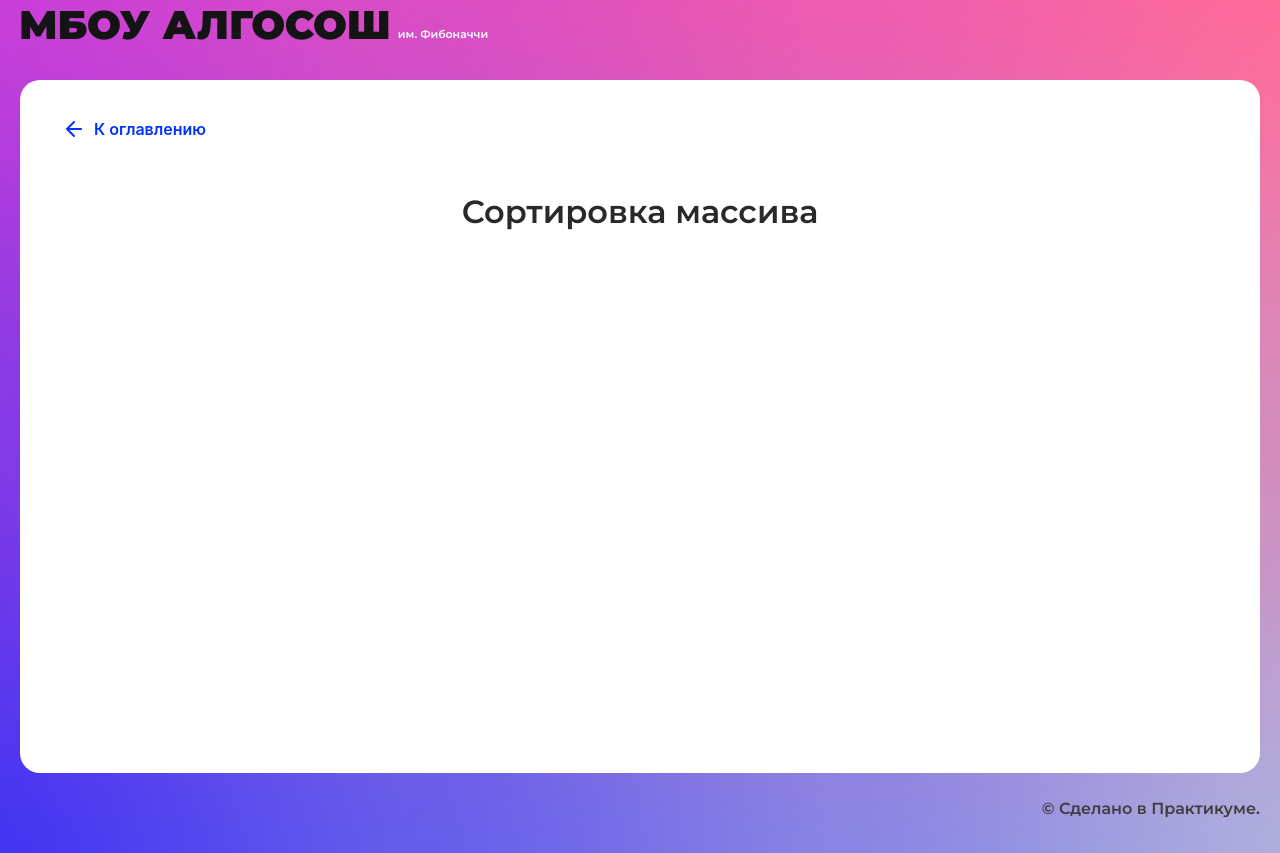
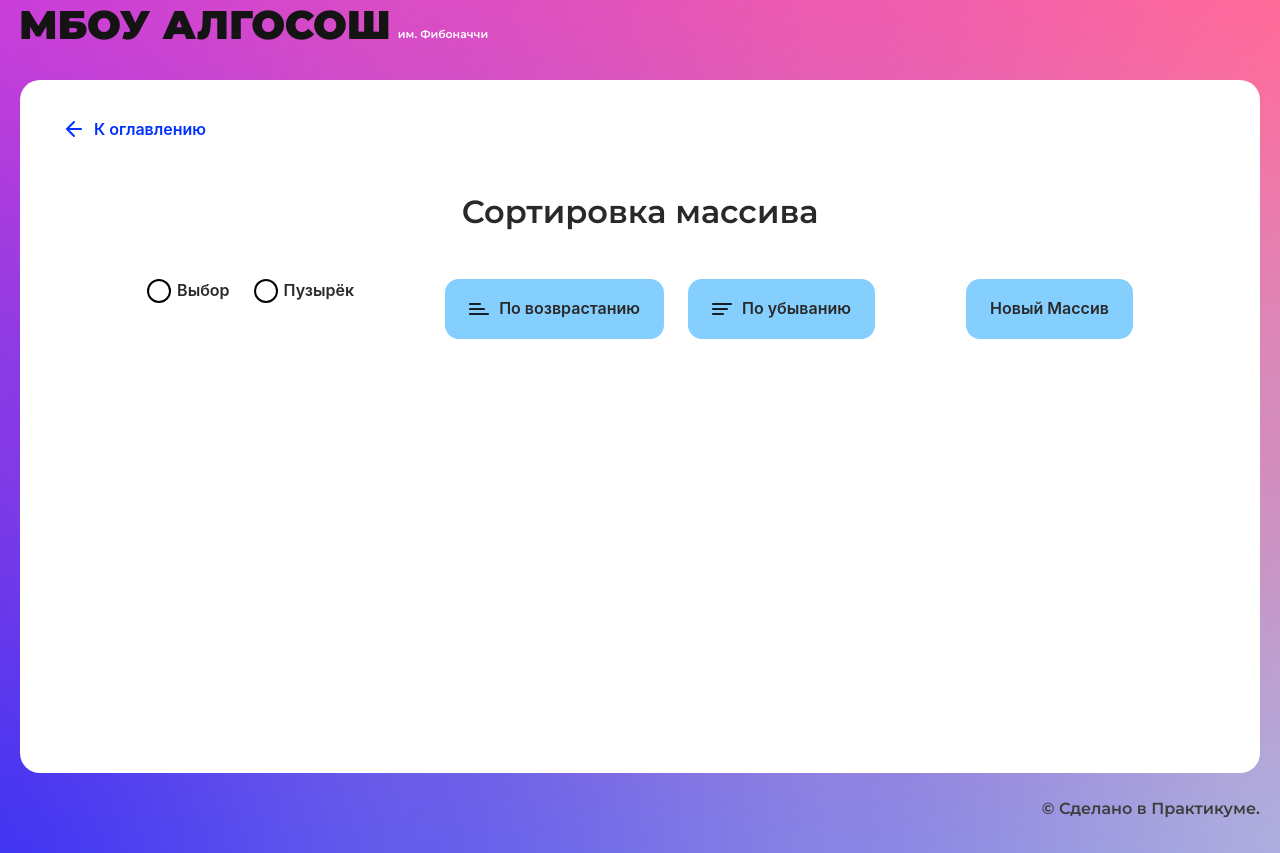
Before and after one commit to loown101/algorithms, a React (Create React App) app: page /sorting in a window 1280 px wide. Built offline with nearby package versions, Linux system fonts and the light colour scheme.

Commit message:
feat: sort page

```diff
--- /dev/null
+++ b/src/components/sorting-page/sorting-page.module.css
@@ -0,0 +1,36 @@
+.form {
+  max-width: 1200px;
+  width: 100%;
+
+  margin: 0 auto;
+}
+
+.inputContainer {
+  display: flex;
+  justify-content: space-evenly;
+
+  width: 100%;
+
+  margin: 0 auto;
+
+  margin-bottom: 48px;
+}
+
+.itemContainer {
+  display: flex;
+}
+
+.ul {
+  display: flex;
+  justify-content: center;
+  align-items: flex-end;
+
+  margin: 0;
+  padding: 0;
+
+  list-style: none;
+}
+
+.input {
+  margin-bottom: 100px;
+}
--- a/src/components/sorting-page/sorting-page.tsx
+++ b/src/components/sorting-page/sorting-page.tsx
@@ -1,10 +1,285 @@
-import React from "react";
+import React, { useState, useEffect } from "react";
+import { DELAY_IN_MS } from "../../constants/delays";
+import { delay, swap } from "../../utils/utils";
+import { Button } from "../ui/button/button";
+import { RadioInput } from "../ui/radio-input/radio-input";
 import { SolutionLayout } from "../ui/solution-layout/solution-layout";
+import styles from "./sorting-page.module.css";
+import { Direction } from "../../types/direction";
+import { Column } from "../ui/column/column";
+import { ElementStates } from "../../types/element-states";
+import { max, maxLen, min, minLen } from "../../constants/sotring";
+
+type TSort = {
+  element: number;
+  state?: ElementStates;
+};
 
 export const SortingPage: React.FC = () => {
+  const [valueSort, setValueSort] = useState<Array<TSort>>([]);
+  const [isLoading, setIsLoading] = useState<boolean>(false);
+  const [valueArray, setValueArray] = useState<Array<TSort>>([]);
+  const [isChecked, setIsChecked] = useState<string>('Выбор' || 'Пузырёк');
+
+  useEffect(() => {
+    if (valueArray) {
+      setValueSort([...valueArray]);
+    }
+  }, [valueArray])
+
+  const getRandomIntInclusive = (min: number, max: number): number => {
+    min = Math.ceil(min);
+    max = Math.floor(max);
+    return Math.floor(Math.random() * (max - min + 1) + min);
+  }
+
+  const randomArr = (minLen: number, maxLen: number, min: number, max: number): number[] => {
+    const arr: number[] = [];
+
+    arr.length = getRandomIntInclusive(minLen, maxLen)
+
+
+    for (let i = 0; i < arr.length; i++) {
+      arr[i] = getRandomIntInclusive(min, max)
+    }
+
+    return arr;
+  }
+
+  const selectionSortAscending = async (arr: TSort[]) => {
+    const { length } = arr;
+
+    arr.forEach(item => {
+      item.state = ElementStates.Default;
+    });
+
+    for (let i = 0; i < length; i++) {
+      let minIndex = i;
+      for (let j = i + 1; j < length; j++) {
+        if (arr[j].element < arr[minIndex].element) {
+          minIndex = j;
+        }
+      }
+
+      changeColor(arr[i], arr[minIndex], 'chanding')
+      setValueArray([...arr])
+
+      await delay(DELAY_IN_MS)
+
+      swap(arr, i, minIndex)
+      changeColor(arr[i], arr[minIndex], 'modified')
+      setValueArray([...arr])
+    }
+
+    setValueArray([...arr])
+
+    return arr;
+  };
+
+  const selectionSortDescending = async (arr: TSort[]) => {
+    const { length } = arr;
+
+    arr.forEach(item => {
+      item.state = ElementStates.Default;
+    });
+
+    for (let i = 0; i < length; i++) {
+      let minIndex = i;
+      for (let j = i + 1; j < length; j++) {
+        if (arr[j].element > arr[minIndex].element) {
+          minIndex = j;
+        }
+      }
+
+      changeColor(arr[i], arr[minIndex], 'chanding')
+      setValueArray([...arr])
+
+      await delay(DELAY_IN_MS)
+
+      swap(arr, i, minIndex)
+      changeColor(arr[i], arr[minIndex], 'modified')
+      setValueArray([...arr])
+    }
+    setValueArray([...arr])
+
+    return arr;
+  };
+
+
+  const bubbleSortAscending = async (arr: TSort[]) => {
+    arr.forEach(item => {
+      item.state = ElementStates.Default;
+    });
+
+    for (let i = 0; i < arr.length; i++) {
+      for (let j = i + 1; j < arr.length; j++) {
+        if (arr[i].element > arr[j].element) {
+          changeColor(arr[i], arr[j], 'chanding')
+          setValueArray([...arr])
+
+          await delay(DELAY_IN_MS)
+          swap(arr, i, j);
+
+          changeColor(arr[i], arr[j], 'modified')
+          setValueArray([...arr])
+        }
+      }
+    }
+
+    setValueArray([...arr])
+    return arr;
+  }
+
+  const bubbleSortDescending = async (arr: TSort[]) => {
+    arr.forEach(item => {
+      item.state = ElementStates.Default;
+    });
+
+    for (let i = 0; i < arr.length; i++) {
+      for (let j = i + 1; j < arr.length; j++) {
+        if (arr[i].element < arr[j].element) {
+          changeColor(arr[i], arr[j], 'chanding')
+          setValueArray([...arr])
+
+          await delay(DELAY_IN_MS)
+          swap(arr, i, j);
+
+          changeColor(arr[i], arr[j], 'modified')
+          setValueArray([...arr])
+        }
+      }
+    }
+
+    setValueArray([...arr])
+    return arr;
+  }
+
+  const changeColor = (head: TSort, tail: TSort, state: string) => {
+    if (state === 'default') {
+      head.state = ElementStates.Default;
+      tail.state = ElementStates.Default;
+    }
+
+    if (state === 'chanding') {
+      head.state = ElementStates.Changing;
+      tail.state = ElementStates.Changing;
+    }
+
+    if (state === 'modified') {
+      head.state = ElementStates.Modified;
+      tail.state = ElementStates.Modified;
+    }
+  }
+
+  const createArr = (randomArr: number[]): TSort[] => {
+    setValueArray([]);
+
+    const arr: TSort[] = []
+
+    for (let i = 0; i < randomArr.length; i++) {
+      arr.push({ element: randomArr[i], state: ElementStates.Default })
+    }
+
+    setValueArray([...arr]);
+
+    return arr;
+  }
+
+  const onChecked = (e: React.SyntheticEvent<HTMLInputElement>) => {
+    let target = e.target as HTMLInputElement;
+
+    setIsChecked(target.value)
+  }
+
+  const handleCreate = () => {
+    setValueArray([])
+    setValueSort(createArr(randomArr(minLen, maxLen, min, max)))
+  }
+
+  const handleAscending = async () => {
+    setIsLoading(true)
+
+    if (isChecked === 'Выбор') {
+      await selectionSortAscending(valueArray);
+    }
+
+    if (isChecked === 'Пузырёк') {
+      await bubbleSortAscending(valueArray);
+    }
+
+    setIsLoading(false)
+  }
+
+  const handleDescending = async () => {
+
+    setIsLoading(true)
+
+    if (isChecked === 'Выбор') {
+      await selectionSortDescending(valueArray);
+    }
+
+    if (isChecked === 'Пузырёк') {
+      await bubbleSortDescending(valueArray);
+    }
+
+    setIsLoading(false)
+  }
+
   return (
     <SolutionLayout title="Сортировка массива">
+      <form className={styles.form}>
+        <div className={styles.inputContainer}>
+          <div className={styles.itemContainer}>
+            <RadioInput
+              label="Выбор"
+              name="array"
+              value="Выбор"
+              onClick={onChecked}
+              extraClass={'mr-12'} />
+            <RadioInput
+              label="Пузырёк"
+              name="array"
+              value="Пузырёк"
+              onClick={onChecked} />
+          </div>
+          <div className={styles.itemContainer}>
+            <Button
+              text={"По возврастанию"}
+              type={"button"}
+              isLoader={isLoading}
+              sorting={Direction.Ascending}
+              onClick={handleAscending}
+              extraClass={'mr-12'}
+            />
+            <Button
+              text={"По убыванию"}
+              type={"button"}
+              isLoader={isLoading}
+              sorting={Direction.Descending}
+              onClick={handleDescending}
+            />
+          </div>
+          <Button
+            text={"Новый Массив"}
+            type={"button"}
+            isLoader={isLoading}
+            onClick={handleCreate}
+          />
+        </div>
+        <ul className={styles.ul}>
+          {valueSort?.map((item, index) => (
+            <li key={index}>
+              <Column
+                index={item.element}
+                state={item.state}
+                extraClass={`${(340 * item.element) / 100}px mr-8`}
 
+              />
+            </li>
+          ))
+          }
+        </ul>
+      </form>
     </SolutionLayout>
   );
 };
--- a/src/components/string/string.tsx
+++ b/src/components/string/string.tsx
@@ -51,8 +51,12 @@ export const StringComponent: React.FC = () => {
     }
 
     if (arr.length <= 2) {
+      changeColor(arr[head], arr[tail], 'chanding')
+
+      await delay(DELAY_IN_MS)
       swap(arr, head, tail);
       changeColor(arr[head], arr[tail], 'modified')
+
       setValueArray([...arr])
 
       return;
--- /dev/null
+++ b/src/constants/sotring.ts
@@ -0,0 +1,4 @@
+export const minLen: number = 3;
+export const maxLen: number = 17;
+export const min: number = 0;
+export const max: number = 100;
```
